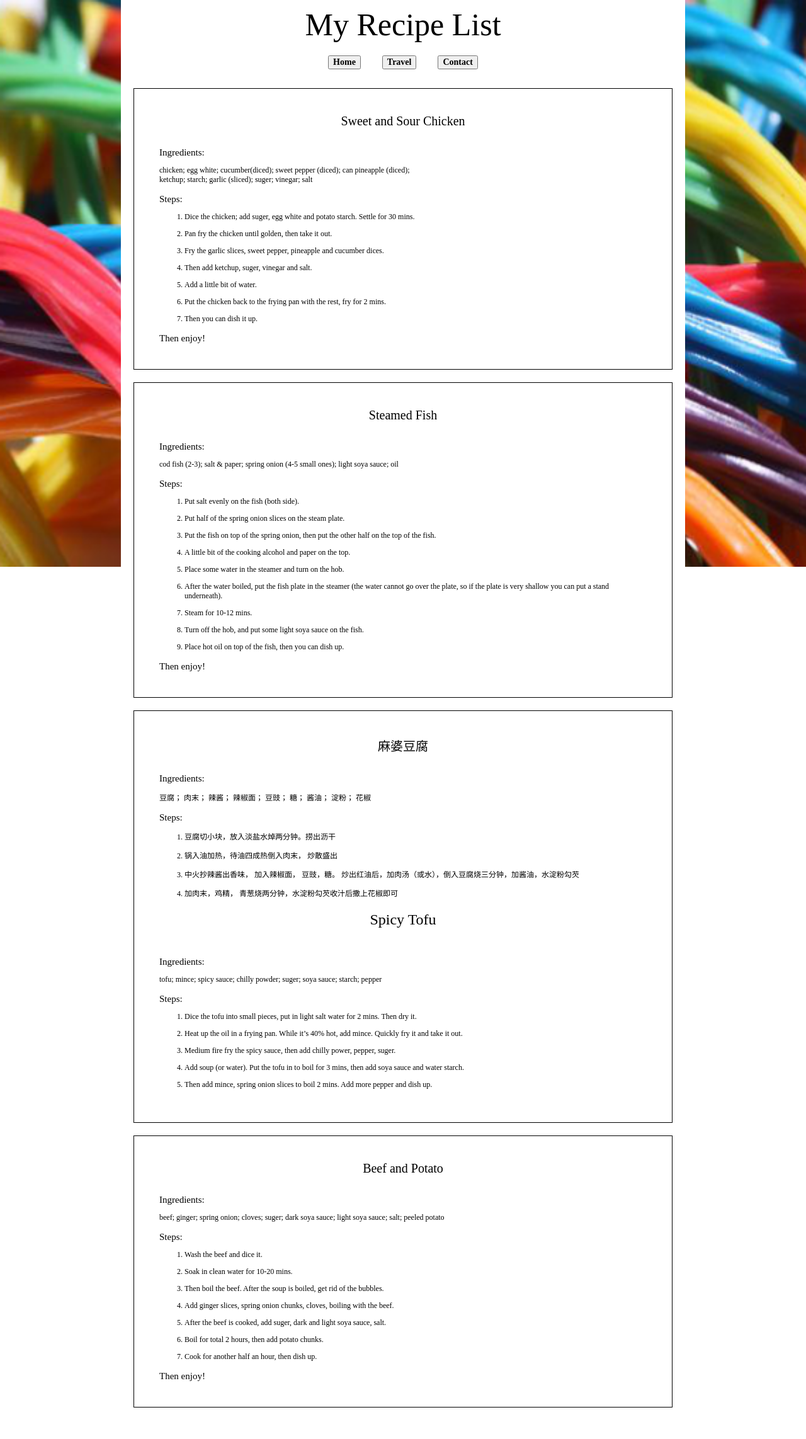
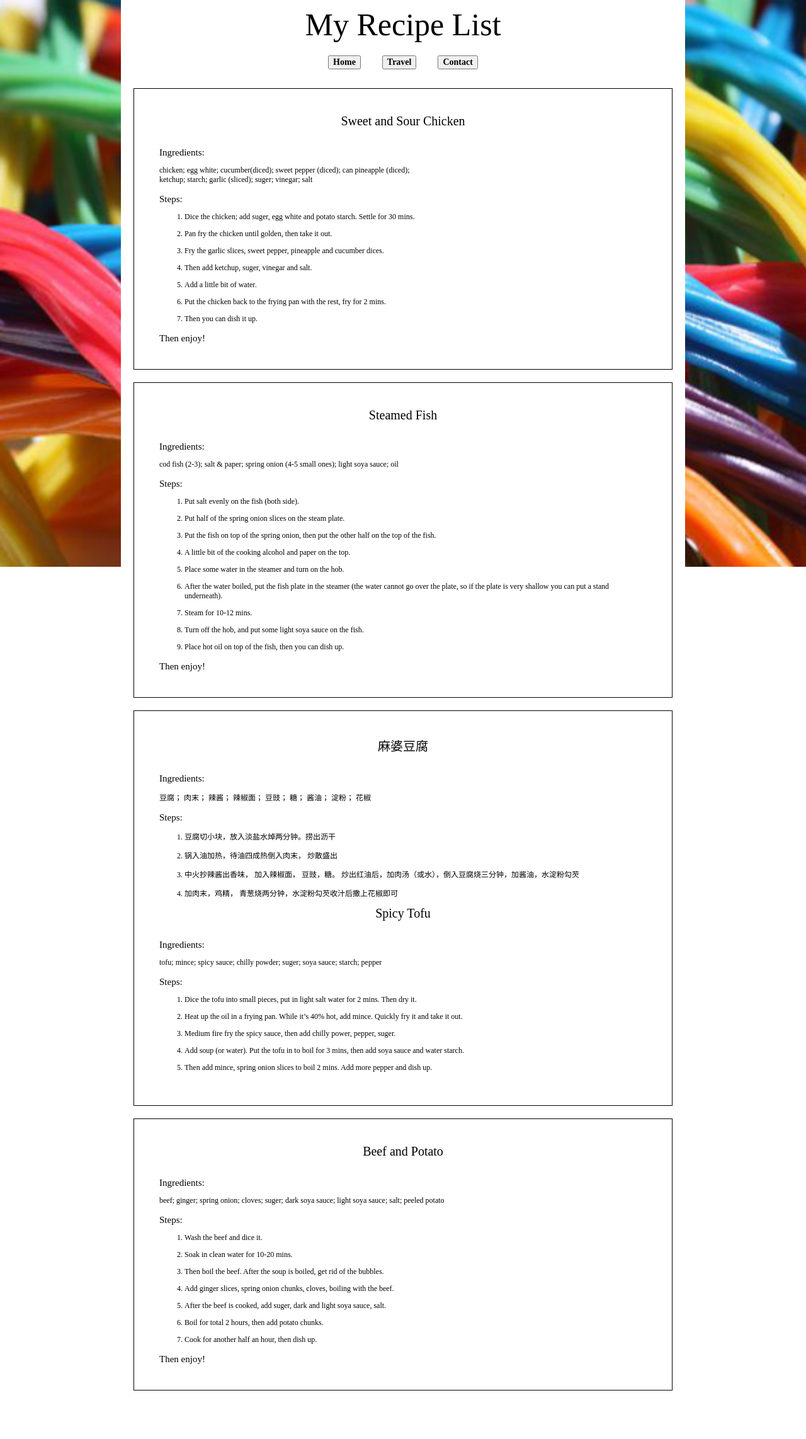
Before and after one commit to WenniAlexander/Website, a Jekyll site: the page built from food/index.html, in a window 1280 px wide. Shown: the whole page at 63% size. Built offline with Jekyll 4.4.1, drawn with Linux system fonts in a browser that asks for light colours; some web fonts are replaced; after the commit the page ends 2258 px from its top, so only the background shows below that.

Commit message:
Update food.css

```diff
--- a/css/food.css
+++ b/css/food.css
@@ -70,7 +70,7 @@ div {
 
 
 /* body */
-h2.recipe {
+h2 {
     font-size: 20px;
     margin: 0 auto;
     margin-top: 0;
```
